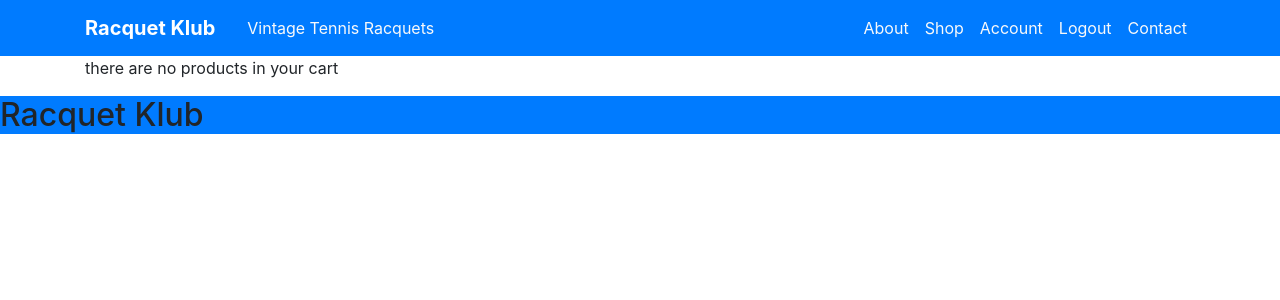
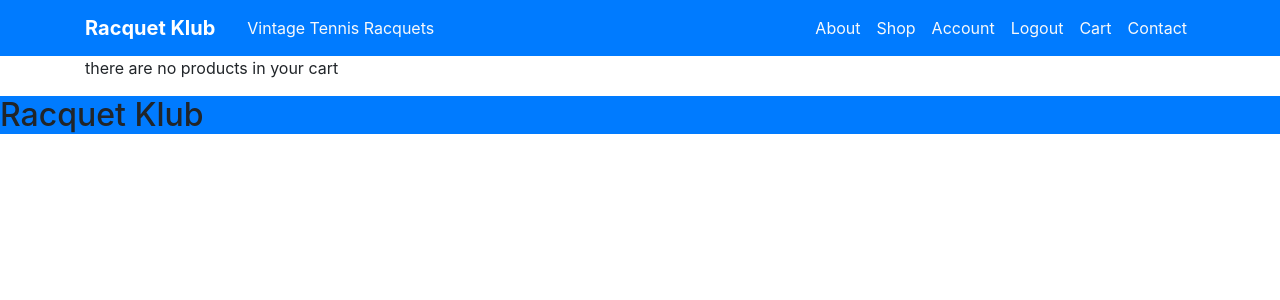
Before and after one commit to ey7/project-four, a Django app: page /cart/ in a window 1280 px wide. Shown: the top 300 px of the page. Run offline with Django 3.2, Linux system fonts and the light colour scheme; the visitor is signed in with stand-in values (Sample User, id 1); some libraries are stand-ins or nearby versions.

Commit message:
added link to cart in navbar

```diff
--- a/templates/base.html
+++ b/templates/base.html
@@ -44,6 +44,9 @@
                    <li class="nav-item">
                     <a href="{% url 'logout' %}" class="nav-link text-light">Logout</a>
                   </li>
+                  <li class="nav-item">
+                    <a href="{% url 'cart' %}" class="nav-link text-light">Cart</a>
+                  </li>
                   {% else %}
                   <li class="nav-item">
                     <a href="{% url 'login' %}" class="nav-link text-light">Login</a>
@@ -55,6 +58,7 @@
                   <li class="nav-item">
                     <a href="{% url 'contact' %}" class="nav-link text-light">Contact</a>
                   </li>
+
                 </ul>
               </div> <!-- end of navbar collapse -->
       </div> <!-- end of nav container -->
```
